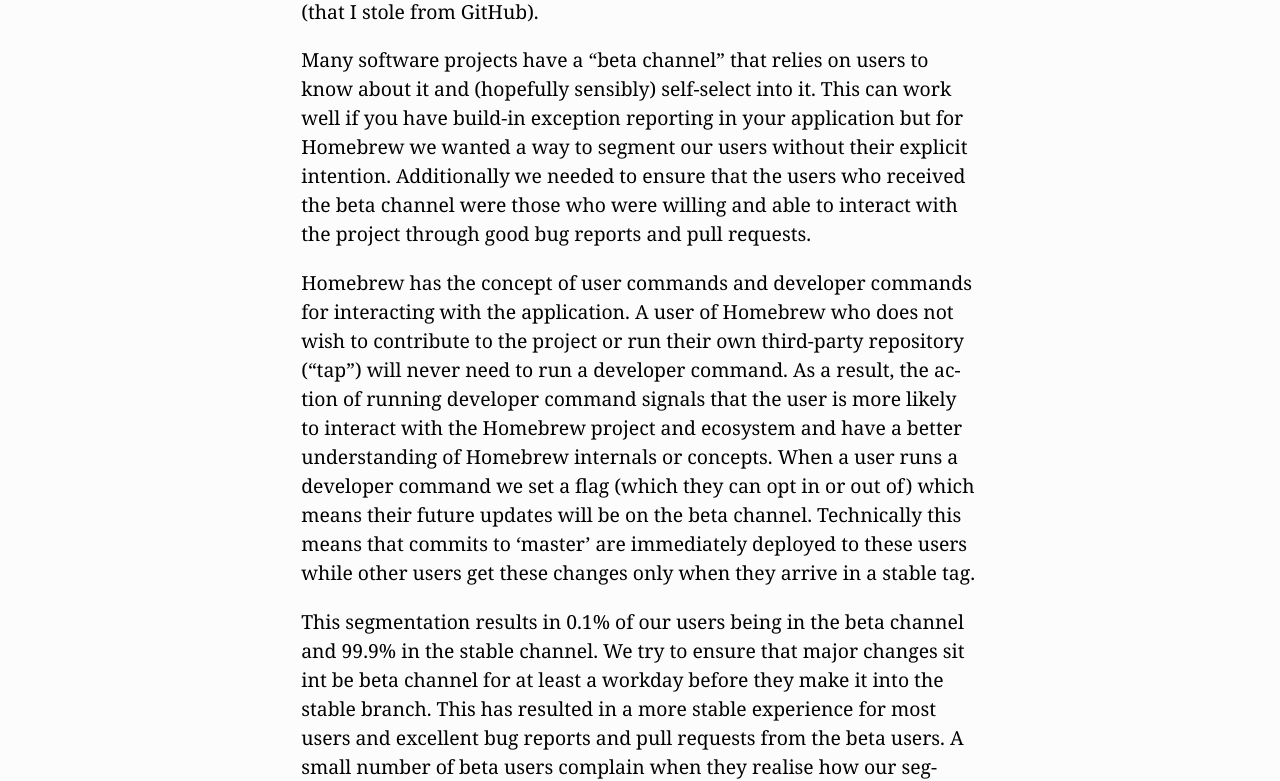
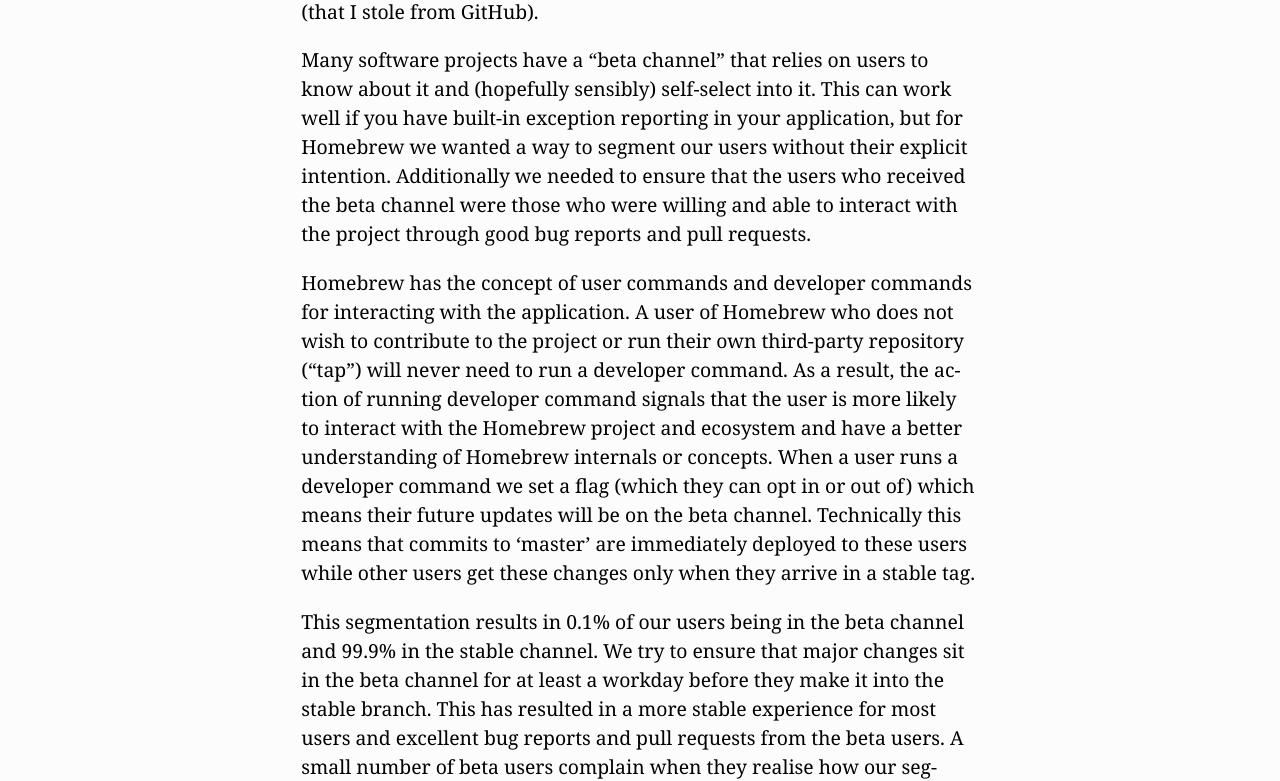
Before and after one commit to MikeMcQuaid/mikemcquaid.com, a Jekyll site: the page built from _posts/2019-10-28-user-and-feature-segmentation-in-homebrew.md, in a window 1280 px wide and 1400 px high. Shown: the part 380-1161 px from the top of the window. Built offline with Jekyll 4.4.1, drawn with Linux system fonts in a browser that asks for light colours; some of the changed text lies outside the part shown.

Commit message:
user-and-feature-segmentation-in-homebrew: address feedback.
Co-Authored-By: Issy Long <me@issyl0.co.uk>

```diff
--- a/_posts/2019-10-28-user-and-feature-segmentation-in-homebrew.md
+++ b/_posts/2019-10-28-user-and-feature-segmentation-in-homebrew.md
@@ -4,10 +4,14 @@
 
 Many software projects that operate at scale want ways to be able to expose some features or test some releases of their software on a subset of their users before they are released to the majority. In Homebrew we have two ways of doing this: developer segmentation and feature flags (that I stole from GitHub).
 
-Many software projects have a “beta channel” that relies on users to know about it and (hopefully sensibly) self-select into it. This can work well if you have build-in exception reporting in your application but for Homebrew we wanted a way to segment our users without their explicit intention. Additionally we needed to ensure that the users who received the beta channel were those who were willing and able to interact with the project through good bug reports and pull requests.
+Many software projects have a “beta channel” that relies on users to know about it and (hopefully sensibly) self-select into it. This can work well if you have built-in exception reporting in your application, but for Homebrew we wanted a way to segment our users without their explicit intention. Additionally we needed to ensure that the users who received the beta channel were those who were willing and able to interact with the project through good bug reports and pull requests.
 
 Homebrew has the concept of user commands and developer commands for interacting with the application. A user of Homebrew who does not wish to contribute to the project or run their own third-party repository (“tap”) will never need to run a developer command. As a result, the action of running developer command signals that the user is more likely to interact with the Homebrew project and ecosystem and have a better understanding of Homebrew internals or concepts. When a user runs a developer command we set a flag (which they can opt in or out of) which means their future updates will be on the beta channel. Technically this means that commits to ‘master’ are immediately deployed to these users while other users get these changes only when they arrive in a stable tag.
 
-This segmentation results in 0.1% of our users being in the beta channel and 99.9% in the stable channel. We try to ensure that major changes sit int be beta channel for at least a workday before they make it into the stable branch. This has resulted in a more stable experience for most users and excellent bug reports and pull requests from the beta users. A small number of beta users complain when they realise how our segmentation works but are placated by the opt-out.
+This segmentation results in 0.1% of our users being in the beta channel and 99.9% in the stable channel. We try to ensure that major changes sit in the beta channel for at least a workday before they make it into the stable branch. This has resulted in a more stable experience for most users and excellent bug reports and pull requests from the beta users. A small number of beta users complain when they realise how our segmentation works but are placated by the opt-out.
 
 Sometimes new features are so unstable or unpredictable that we don’t want them to even go to our beta users yet. In this case we use feature flags through environment variables that enable the (new) functionality. These can be enabled manually by particularly brave guinea pigs (usually me), followed by other maintainers and/or our CI system and then go to the beta channel and stable users. This ability to gradually migrate drastic changes through increasingly large numbers of users through trivial runtime changes enables easy experimentation without damaging the stable experience we aspire to provide to most of Homebrew’s users.
+
+---
+
+Thanks to [Issy Long](https://issyl0.co.uk) for reviewing this post.
```
